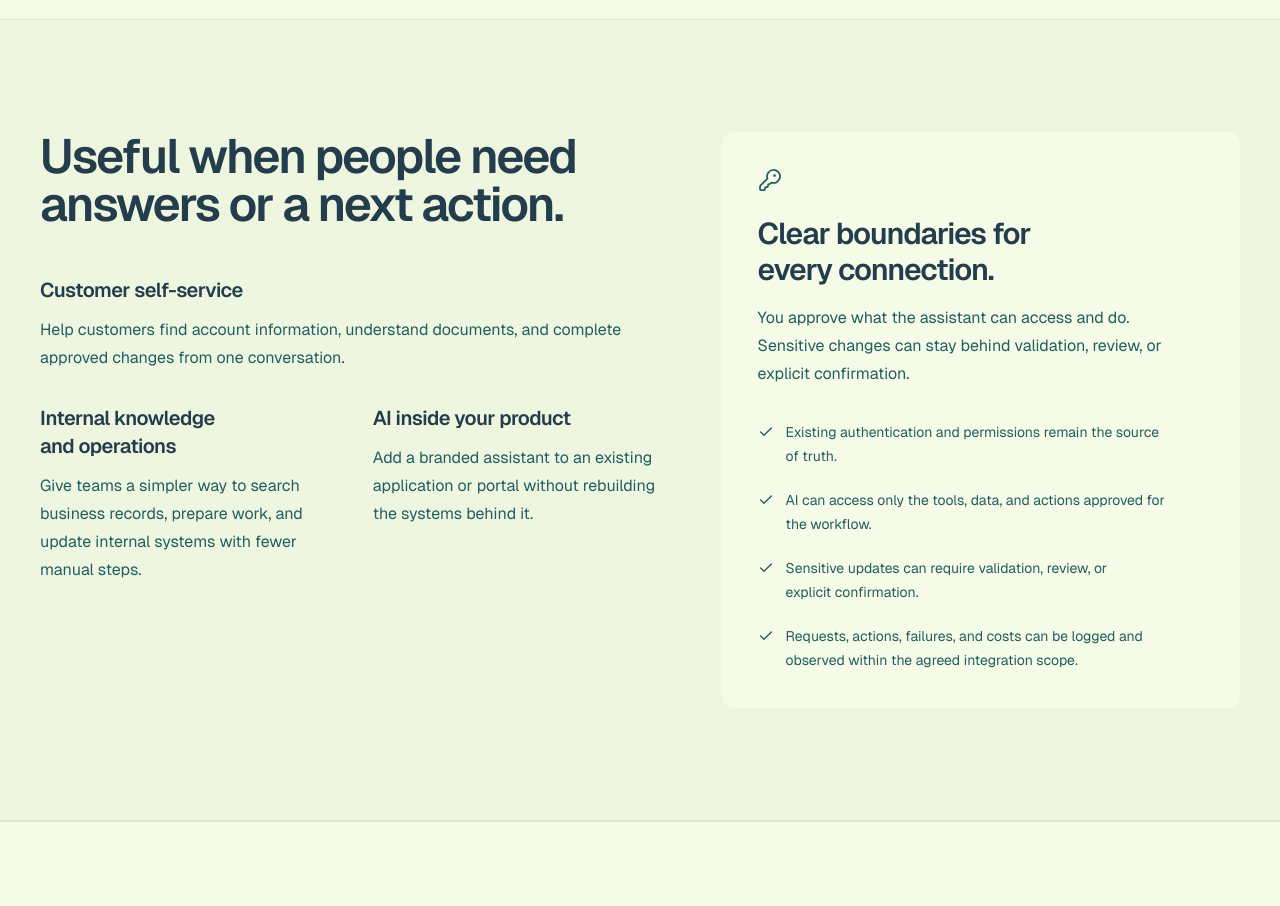
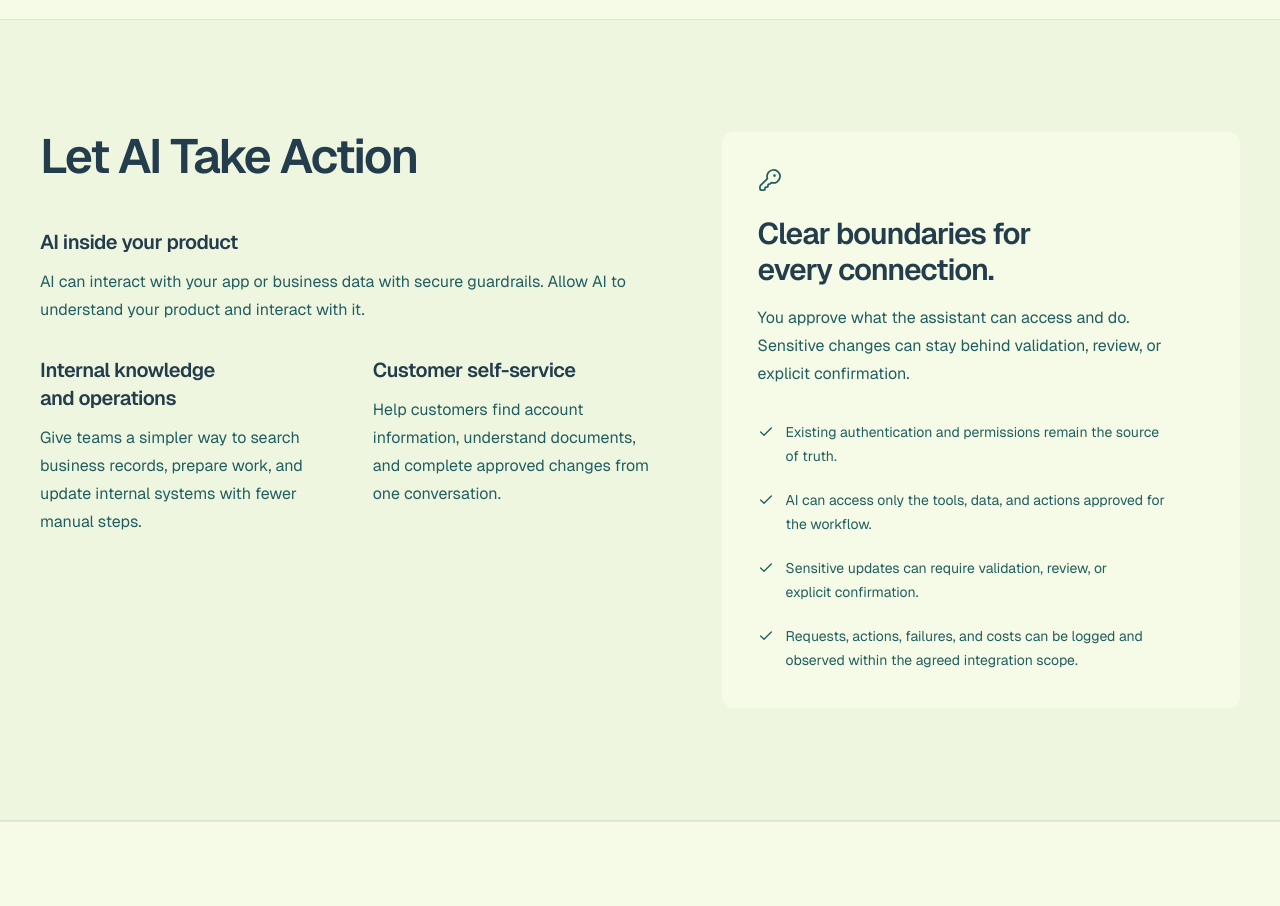
Before and after one commit to theory-foundry/website, a Next.js app: page / in a window 1280 px wide. Shown: the part 1800-2706 px from the top of the page. Built offline with nearby package versions, Linux system fonts and the light colour scheme.

Commit message:
more copy updates

```diff
--- a/src/app/page.tsx
+++ b/src/app/page.tsx
@@ -124,7 +124,7 @@ export default function Home() {
         <div className="mx-auto grid max-w-7xl gap-12 lg:grid-cols-[1.1fr_0.9fr]">
           <div>
             <h2 className={`max-w-2xl text-4xl font-semibold tracking-[-0.04em] md:text-5xl ${tw.TEXT_PRIMARY}`}>
-              Useful when people need answers or a next action.
+              Let AI Take Action
             </h2>
             <div className="mt-12 grid gap-8 md:grid-cols-2">
               {RJLS.useCases.map((useCase, index) => (
--- a/src/constants/RJLS.ts
+++ b/src/constants/RJLS.ts
@@ -72,9 +72,8 @@ export const RJLS = {
   ],
   useCases: [
     {
-      title: "Customer self-service",
-      summary:
-        "Help customers find account information, understand documents, and complete approved changes from one conversation.",
+      title: "AI inside your product",
+      summary: "AI can interact with your app or business data with secure guardrails. Allow AI to understand your product and interact with it.",
     },
     {
       title: "Internal knowledge and operations",
@@ -82,8 +81,9 @@ export const RJLS = {
         "Give teams a simpler way to search business records, prepare work, and update internal systems with fewer manual steps.",
     },
     {
-      title: "AI inside your product",
-      summary: "Add a branded assistant to an existing application or portal without rebuilding the systems behind it.",
+      title: "Customer self-service",
+      summary:
+        "Help customers find account information, understand documents, and complete approved changes from one conversation.",
     },
   ],
   safeguards: [
```
